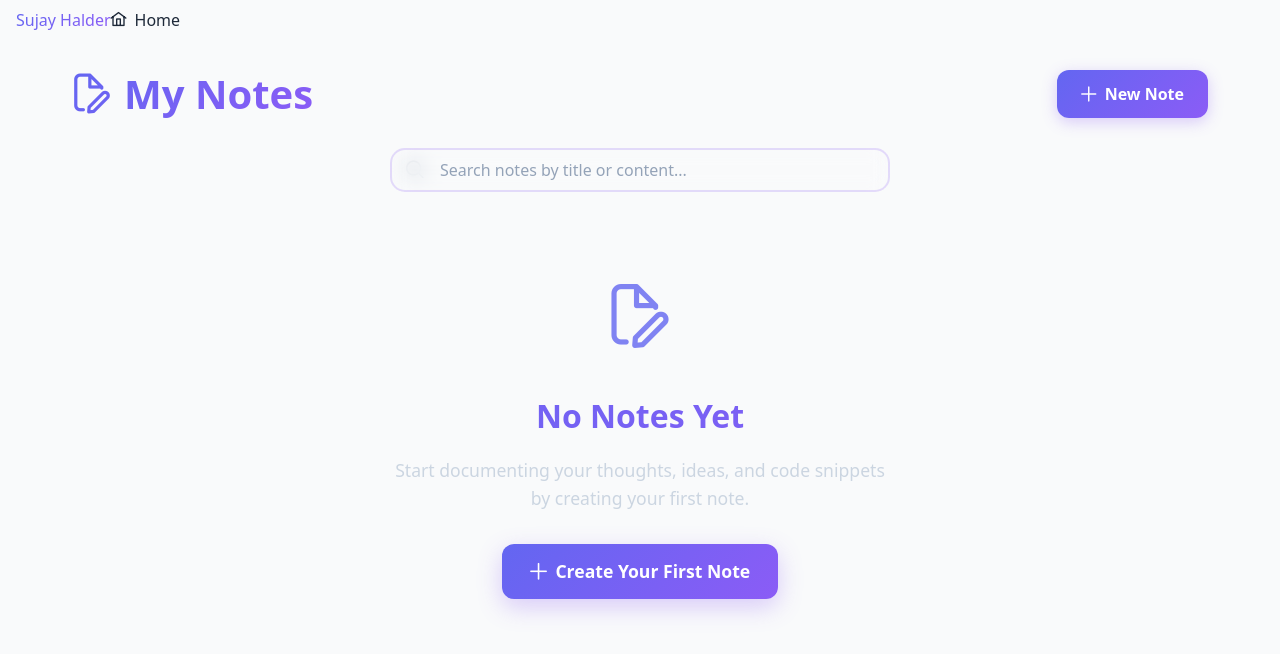
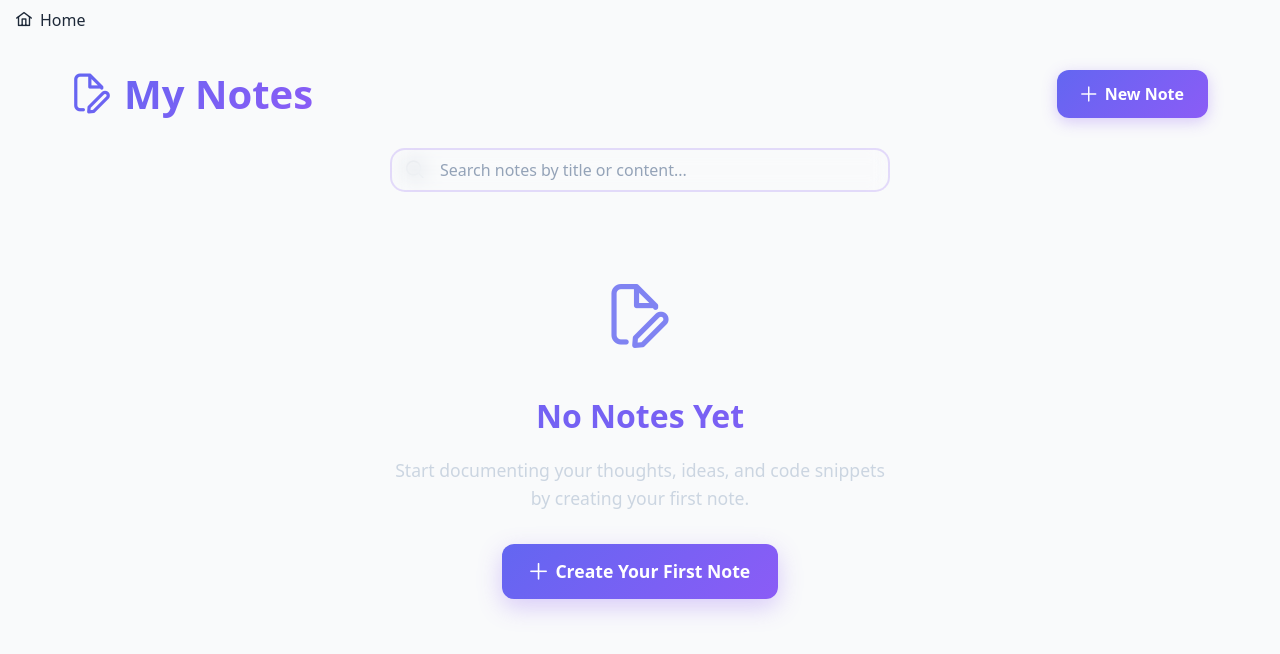
Before and after one commit to know120/know120.github.io, a React (Vite) app: page /#/tools/note in a window 1280 px wide. Shown: the top 654 px of the page. Built offline with nearby package versions, Linux system fonts and the light colour scheme.

Commit message:
fix: remove brand name text from notes navbar, keep only Home button

```diff
--- a/src/pages/Note.jsx
+++ b/src/pages/Note.jsx
@@ -175,11 +175,6 @@ const Note = () => {
       <div className="app">
         <nav className="navbar navbar-dark bg-dark fixed-top">
           <div className="container-fluid">
-            <Link className="navbar-brand" to="/">
-              <span style={{ background: 'linear-gradient(135deg, #6366f1, #8b5cf6)', WebkitBackgroundClip: 'text', WebkitTextFillColor: 'transparent' }}>
-                Sujay Halder
-              </span>
-            </Link>
             <Link to="/" className="btn btn-outline-light btn-sm">
               <i className="pi pi-home me-2"></i>
               Home
@@ -203,11 +198,6 @@ const Note = () => {
       <div className="app">
         <nav className="navbar navbar-dark bg-dark fixed-top">
           <div className="container-fluid">
-            <Link className="navbar-brand" to="/">
-              <span style={{ background: 'linear-gradient(135deg, #6366f1, #8b5cf6)', WebkitBackgroundClip: 'text', WebkitTextFillColor: 'transparent' }}>
-                Sujay Halder
-              </span>
-            </Link>
             <Link to="/" className="btn btn-outline-light btn-sm">
               <i className="pi pi-home me-2"></i>
               Home
@@ -248,12 +238,7 @@ const Note = () => {
       {/* Navigation - only show when in list view */}
       {currentView === 'list' && (
         <nav className="navbar navbar-dark bg-dark fixed-top">
-          <div className="container-fluid">
-            <Link className="navbar-brand" to="/">
-              <span style={{ background: 'linear-gradient(135deg, #6366f1, #8b5cf6)', WebkitBackgroundClip: 'text', WebkitTextFillColor: 'transparent' }}>
-                Sujay Halder
-              </span>
-            </Link>
+          <div className="container-fluid d-flex justify-content-end">
             <Link to="/" className="btn btn-outline-light btn-sm">
               <i className="pi pi-home me-2"></i>
               Home
```
